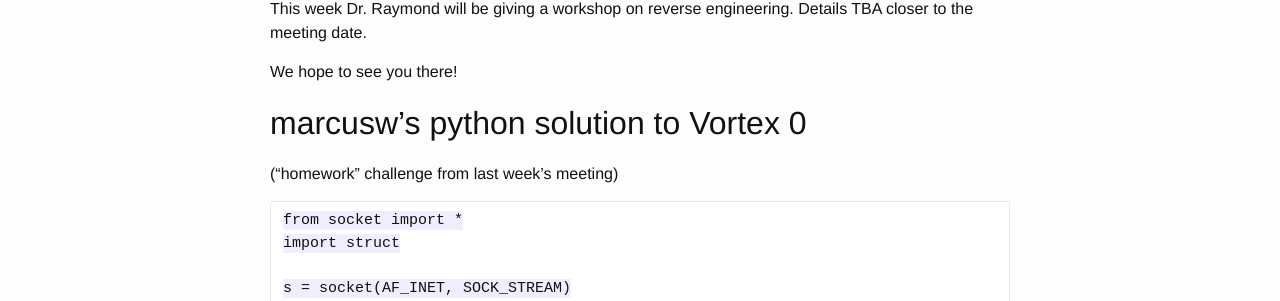
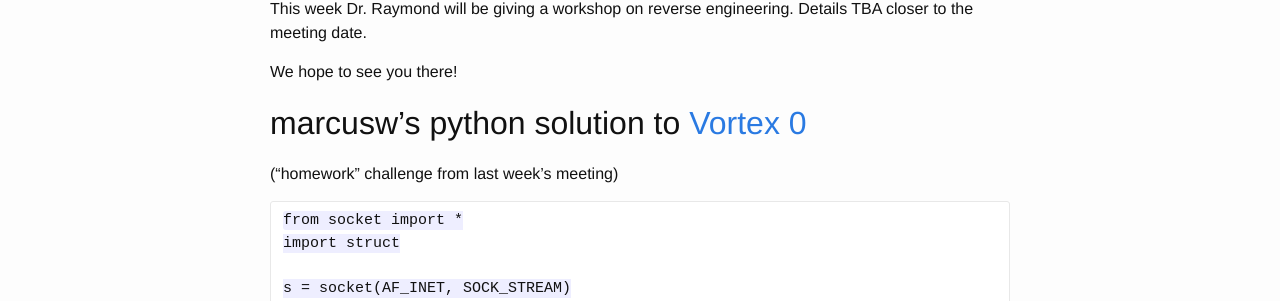
Before and after one commit to VTCSec/vtcsec.org, a Jekyll site: the page built from _meetings/2015-10-15-dr-raymond-rev1.md, in a window 1280 px wide. Shown: the part 262-563 px from the top of the page. Built offline with Jekyll 4.4.1, drawn with Linux system fonts in a browser that asks for light colours; some of the changed lines change nothing that is shown.

Commit message:
Now with 2147483647% more hyperlinks

```diff
--- a/_meetings/2015-10-15-dr-raymond-rev1.md
+++ b/_meetings/2015-10-15-dr-raymond-rev1.md
@@ -6,7 +6,7 @@ This week Dr. Raymond will be giving a workshop on reverse engineering. Details
 
 We hope to see you there!
 
-## marcusw's python solution to Vortex 0
+## marcusw's python solution to [Vortex 0](http://overthewire.org/wargames/vortex/vortex0.html)
 ("homework" challenge from last week's meeting)
 
     from socket import *
```
